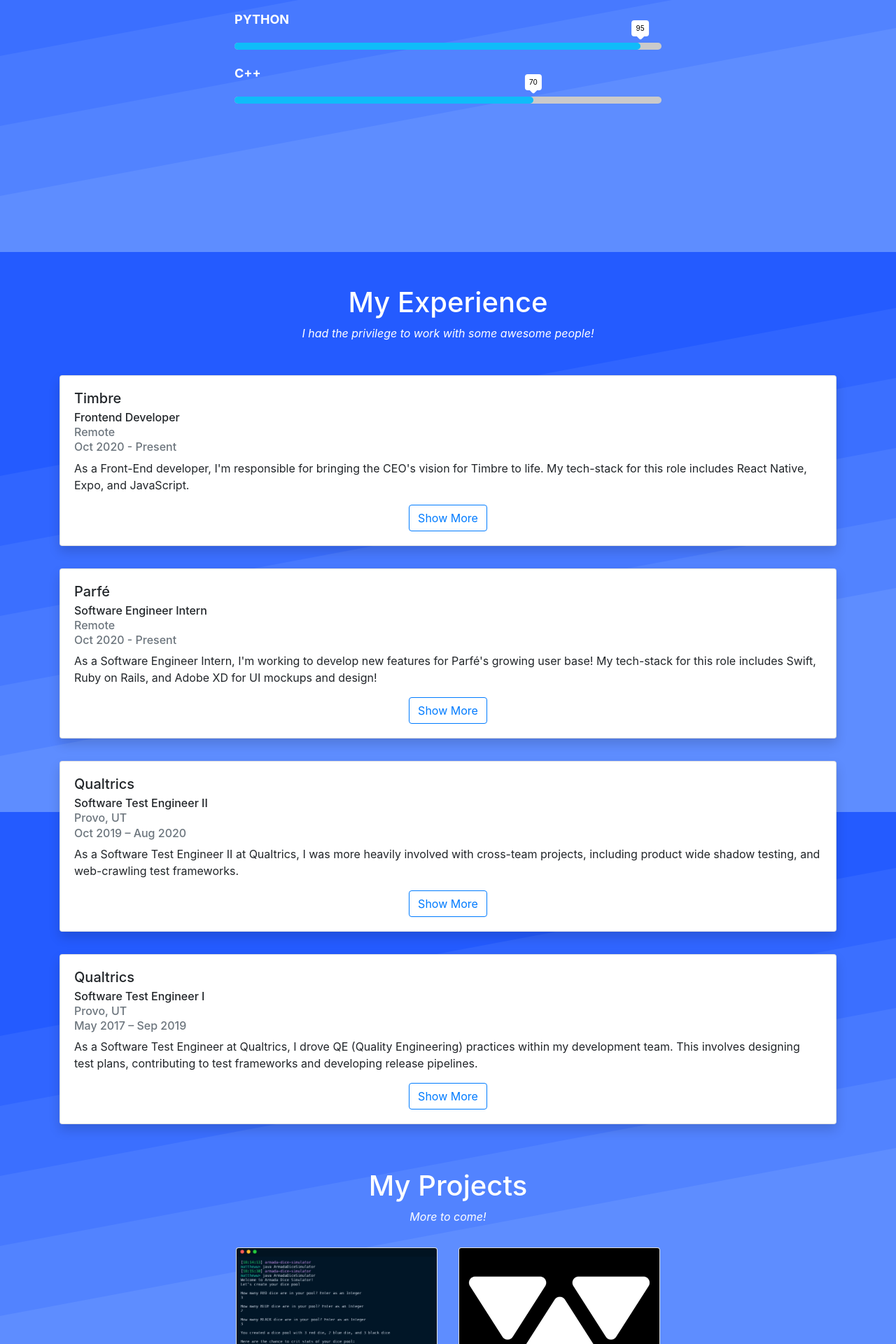
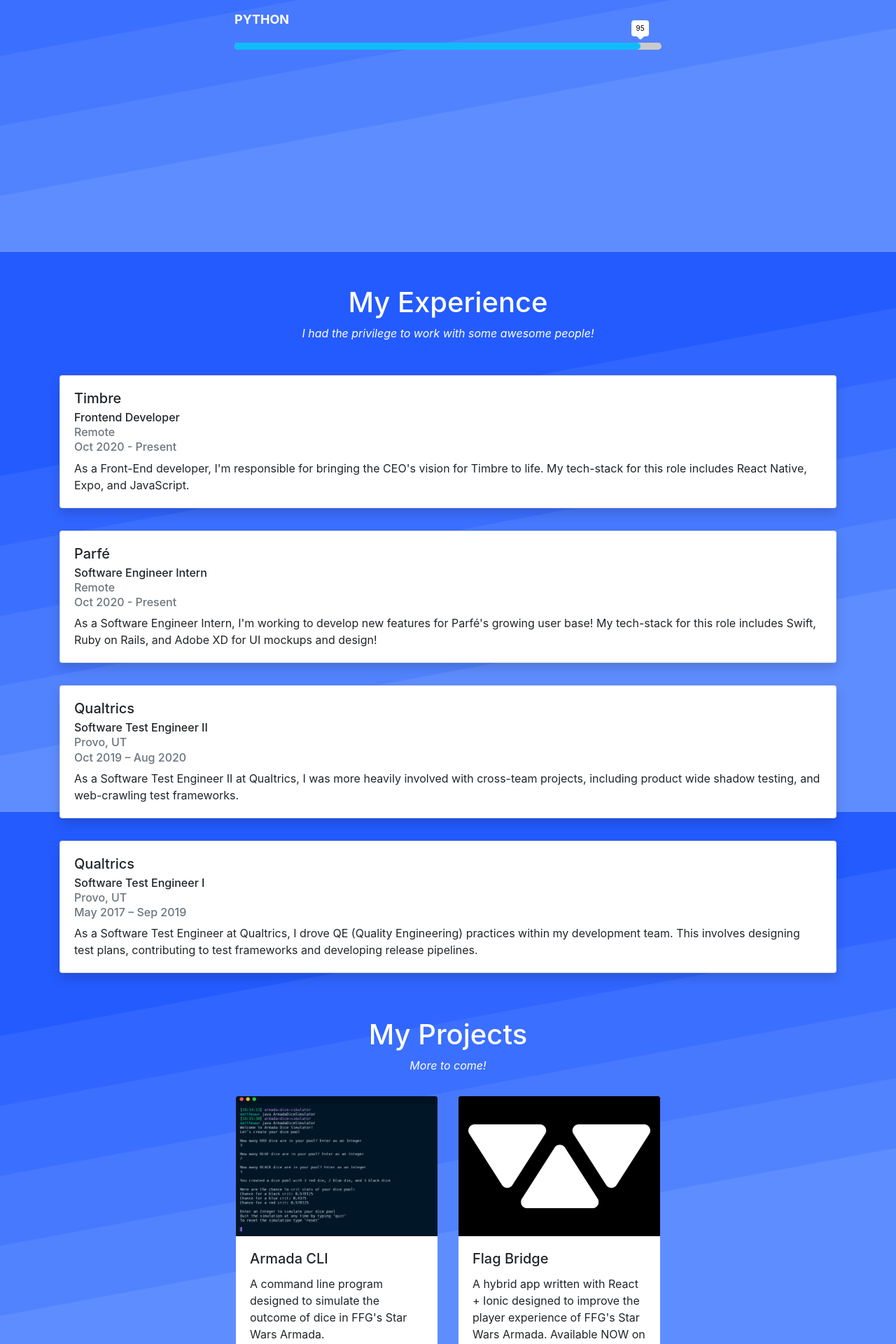
Before and after one commit to mwong33/portfolio, a React (Create React App) app: page /projects in a window 1280 px wide. Shown: the part 2040-3960 px from the top of the page at 70% size. Built offline with nearby package versions, Linux system fonts and the light colour scheme.

Commit message:
better project card and cutting down exp card

```diff
--- a/src/components/Experience/ExperienceCard.js
+++ b/src/components/Experience/ExperienceCard.js
@@ -1,21 +1,8 @@
-import React, { useState } from 'react'
-import {Card, Button} from 'react-bootstrap';
+import React from 'react'
+import {Card} from 'react-bootstrap';
 import './ExperienceCard.css'
 
 export default function ExperienceCard({experience}) {
-
-    const [buttonText, setButtonText] = useState("Show More");
-    const [showDetails, setShowDetails] = useState(false);
-
-    const toggleInfo = () => {
-        if (buttonText === "Show More") {
-            setButtonText("Show Less");
-            setShowDetails(true);
-        } else {
-            setButtonText("Show More");
-            setShowDetails(false);
-        }
-    }
 
     return (
         <div className="row">
@@ -29,31 +16,6 @@
                         <Card.Text>
                             { experience.summary }
                         </Card.Text>
-                        {showDetails && <div className="container mt-4 mb-4">
-                                <div className="row">
-                                    {experience.details.length > 0 &&
-                                        <div className="col-sm-6 col-xs-12">
-                                            <span className="font-weight-bold">More Details</span>
-                                            <ul className="mt-2 mb-2">
-                                                { experience.details.map((detail, index) => {
-                                                    return <li key={ index }>{detail}</li>
-                                                }) }
-                                            </ul>
-                                        </div>
-                                    }
-                                    <div className="col-sm-6 col-xs-12">
-                                        <span className="font-weight-bold">Skills Learned</span>
-                                        <ul className="mt-2 mb-2">
-                                        { experience.skills.map((skill, index) => {
-                                                return <li key={ index }>{skill}</li>
-                                            }) }
-                                        </ul>
-                                    </div>
-                                </div>
-                            </div> }
-                        <div className="text-center">
-                            <Button variant="outline-primary" onClick={() => toggleInfo() }>{buttonText}</Button>
-                        </div>
                     </Card.Body>
                 </Card>
             </div>
--- a/src/components/Projects/ProjectCard.js
+++ b/src/components/Projects/ProjectCard.js
@@ -5,7 +5,7 @@
 export default function ProjectCard({project}) {
 
     return (
-        <Card style={{ width: '18rem' }} className="h-100">
+        <Card style={{ width: '18rem' }} className="h-100 border-0">
             <Card.Img variant="top" src={project.image}/>
             <Card.Body className="d-flex flex-column">
                 <Card.Title>{ project.name }</Card.Title>
--- a/src/data/TheProjects.js
+++ b/src/data/TheProjects.js
@@ -3,7 +3,7 @@
 
 export default [
     {
-        "name": "Star Wars Armada Dice Simulator",
+        "name": "Armada CLI",
         "description": "A command line program designed to simulate the outcome of dice in FFG's Star Wars Armada.",
         "skills": ["Java", "Object Oriented Programming", "Inheritance", "Polymorphism", "Unit Testing", "Practice with the Java Scanner and Random class", "Proper method descriptions", "Representation Invariants for classes"],
         "link": "https://github.com/mwong33/armada-dice-simulator",
@@ -11,7 +11,7 @@
     },
     {
         "name": "Flag Bridge",
-        "description": "A hybrid app written with React + Ionic designed to improve the player experience of FFG's Star Wars Armada. Available NOW on Android and coming to iOS soon!",
+        "description": "A hybrid app written with React + Ionic designed to improve the player experience of FFG's Star Wars Armada. Available NOW on Android iOS!",
         "skills": ["React", "Ionic", "TypeScript"],
         "link": "https://play.google.com/store/apps/details?id=com.flagbridge.app",
         "image": FlagBridgeLogo
--- a/src/data/experience.json
+++ b/src/data/experience.json
@@ -5,8 +5,7 @@
         "time": "Oct 2020 - Present",
         "location": "Remote",
         "summary": "As a Front-End developer, I'm responsible for bringing the CEO's vision for Timbre to life. My tech-stack for this role includes React Native, Expo, and JavaScript.",
-        "skills": ["React Native", "Expo", "JavaScript"],
-        "details": []
+        "skills": ["React Native", "Expo", "JavaScript"]
     },
     {
         "company": "Parfé",
@@ -14,8 +13,7 @@
         "time": "Oct 2020 - Present",
         "location": "Remote",
         "summary": "As a Software Engineer Intern, I'm working to develop new features for Parfé's growing user base! My tech-stack for this role includes Swift, Ruby on Rails, and Adobe XD for UI mockups and design!",
-        "skills": ["Swift", "Ruby on Rails", "Adobe XD"],
-        "details": []
+        "skills": ["Swift", "Ruby on Rails", "Adobe XD"]
     },
     {
         "company": "Qualtrics",
@@ -23,8 +21,7 @@
         "time": "Oct 2019 – Aug 2020",
         "location": "Provo, UT",
         "summary": "As a Software Test Engineer II at Qualtrics, I was more heavily involved with cross-team projects, including product wide shadow testing, and web-crawling test frameworks.",
-        "skills": ["Python", "Appium", "Java", "Jenkins", "Jira", "Sumo Logic"],
-        "details": ["Converted my developer team's manual release process to Continuous Deployment via Jenkins 2.", "Spearheaded the transition and adoption of a new test framework that utilizes pytest.", "Organized the migration of our company’s end to end test framework's public API usage to the latest version.", "Developed a new test framework designed to crawl through every page of the product and allow other contributors to perform certain actions on those pages.", "Hosted training seminars on how to convert a manual Continuous Delivery pipeline in Jenkins to Continuous Deployment.", "Implemented shadow testing for a cross-team repository that involved setting up statistical based alerting via SumoLogic for key endpoints."]
+        "skills": ["Python", "Appium", "Java", "Jenkins", "Jira", "Sumo Logic"]
     },
     {
         "company": "Qualtrics",
@@ -32,7 +29,6 @@
         "time": "May 2017 – Sep 2019",
         "location": "Provo, UT",
         "summary": "As a Software Test Engineer at Qualtrics, I drove QE (Quality Engineering) practices within my development team. This involves designing test plans, contributing to test frameworks and developing release pipelines.",
-        "skills": ["Python", "Appium", "Java", "Jenkins", "Jira"],
-        "details": ["Owned, developed and maintined all survey taking end-to-end test automation within Qualtrics.", "Contributed to a selenium based E2E test framework written in Python.", "Contributed to an appium based E2E test framework written in Java.", "Migrated our old release pipelines from Jenkins to Jenkins 2."]
+        "skills": ["Python", "Appium", "Java", "Jenkins", "Jira"]
     }
 ]
--- a/src/pages/Home.js
+++ b/src/pages/Home.js
@@ -19,8 +19,7 @@
         {skill: "CSS", score: 90},
         {skill: "JavaScript", score: 70},
         {skill: "Java", score: 95},
-        {skill: "Python", score: 95},
-        {skill: "C++", score: 70}
+        {skill: "Python", score: 95}
     ];
 
     return (
```
